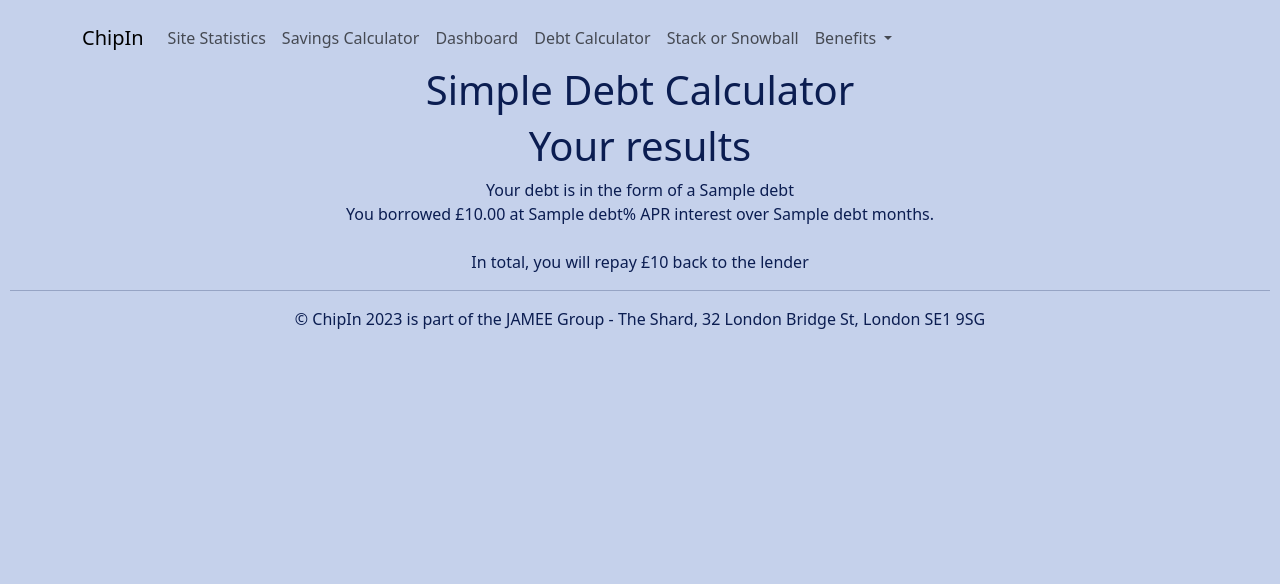
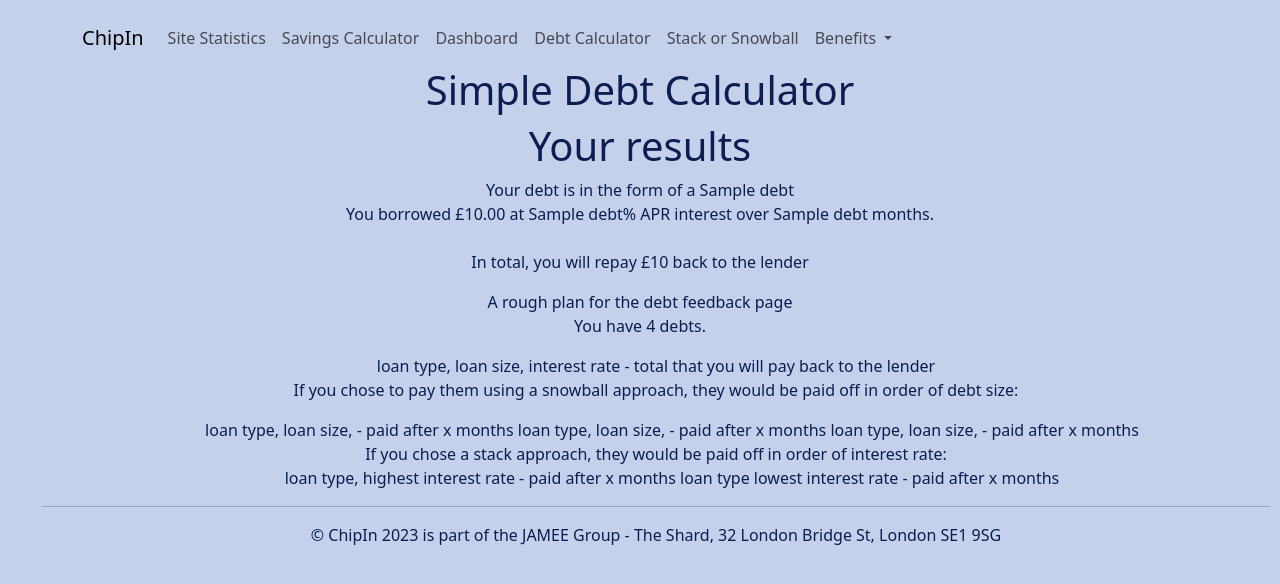
Before and after one commit to annwyl21/jamee, a Flask app: template application/templates/debt_calculator.html in a window 1280 px wide. Shown: the top 584 px of the page. Run offline with Flask 3, Linux system fonts and the light colour scheme; the template is opened without the code that fills it: most values are stand-ins (such as "Sample title", 1, 10 or a date in 2020).

Commit message:
debt pages

```diff
--- a/application/templates/debt_calculator.html
+++ b/application/templates/debt_calculator.html
@@ -14,4 +14,24 @@
     In total, you will repay &pound;{{ total }} back to the lender
 </p>
 
+A rough plan for the debt feedback page
+
+<p>You have 4 debts.</p>
+<ul>
+    loan type, loan size, interest rate - total that you will pay back to the lender
+
+<p>If you chose to pay them using a snowball approach, they would be paid off in order of debt size:
+    <ul>
+        loan type, loan size, - paid after x months
+        loan type, loan size, - paid after x months
+        loan type, loan size, - paid after x months
+    </ul>
+
+    If you chose a stack approach, they would be paid off in order of interest rate:
+    <ul>
+        loan type, highest interest rate - paid after x months
+        loan type lowest interest rate - paid after x months
+    </ul>
+</p>
+
 {% endblock %}
```
